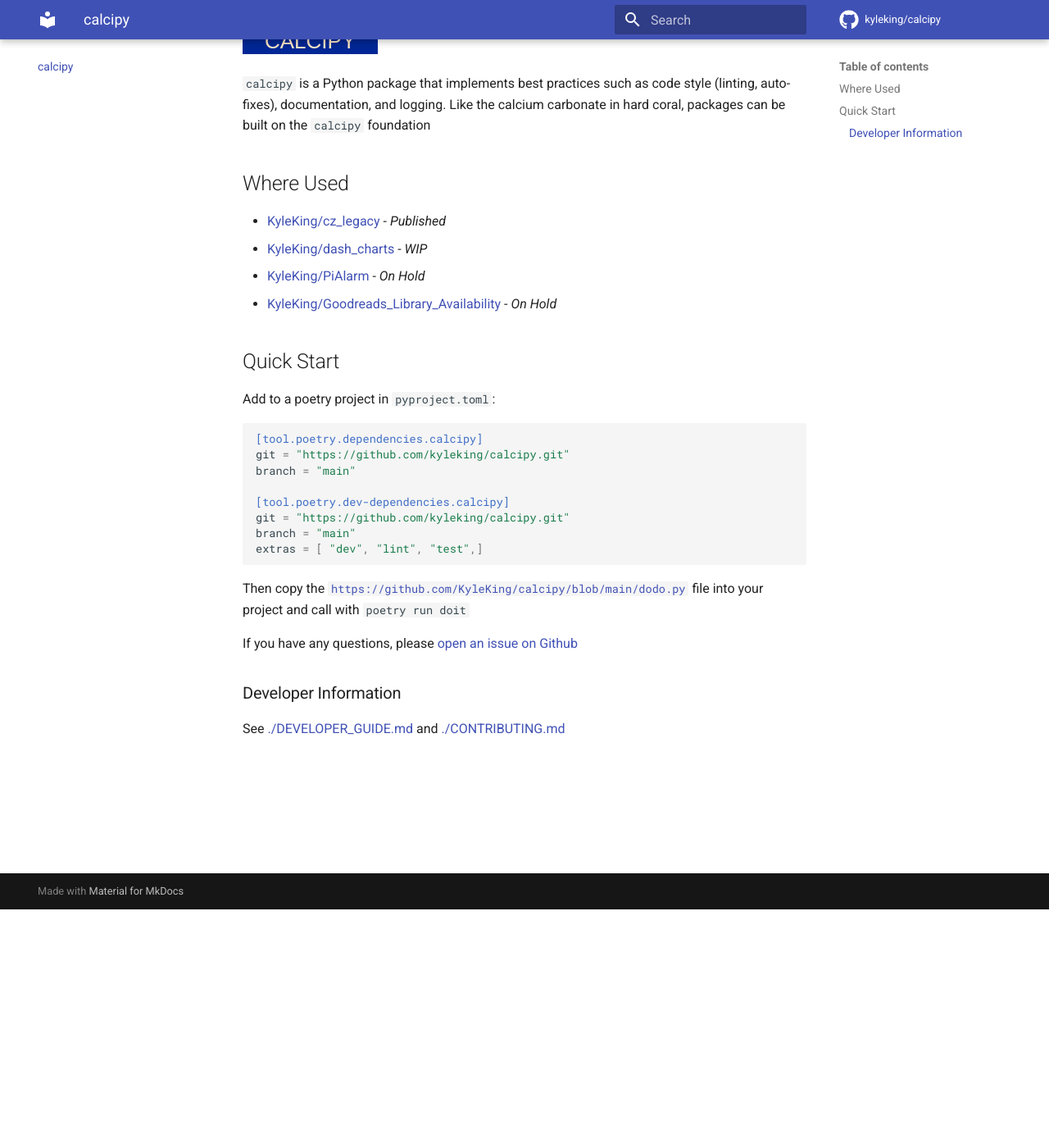
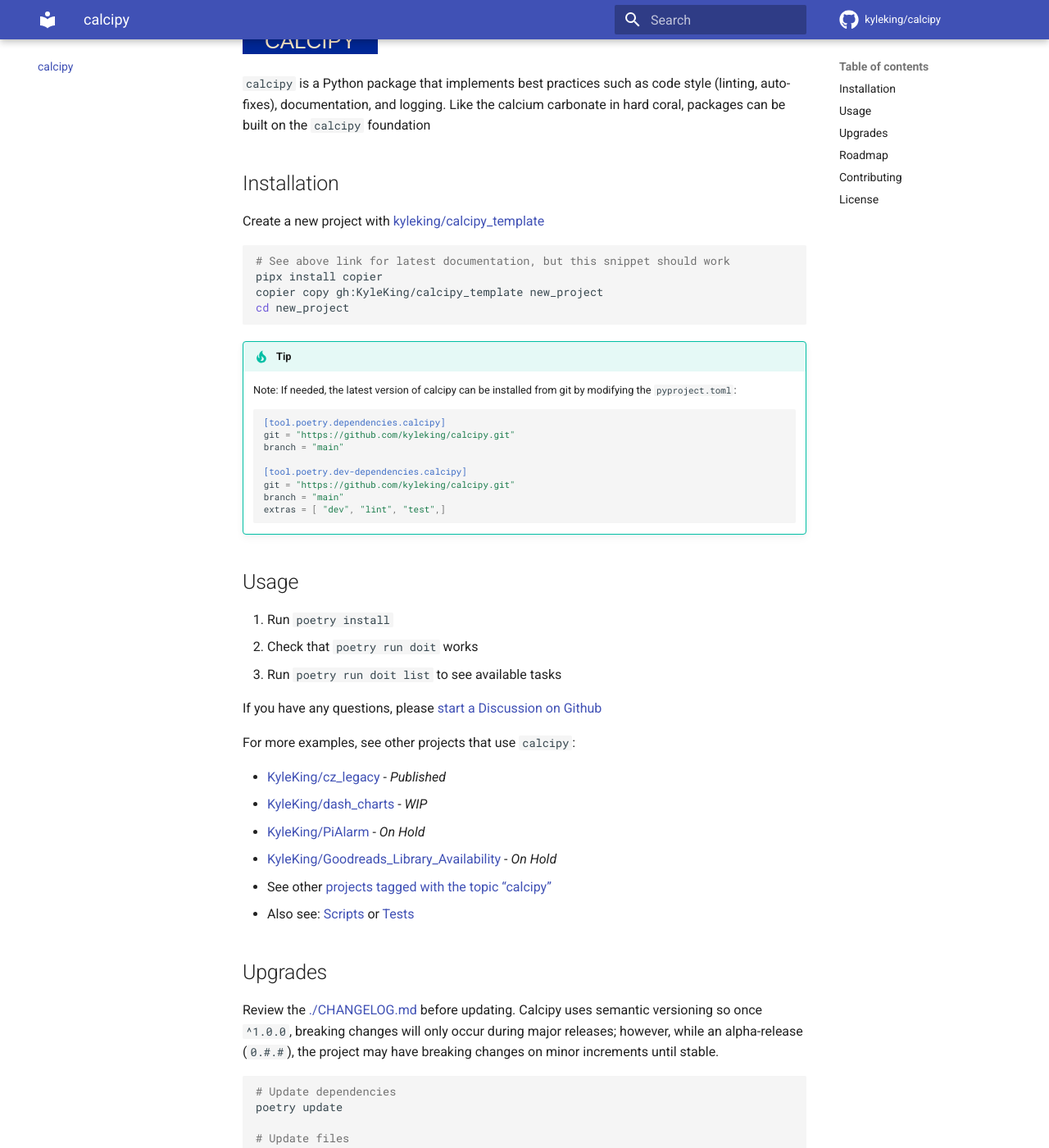
Before and after one commit to KyleKing/calcipy, an MkDocs documentation site: the page built from docs/README.md, in a window 1280 px wide and 1400 px high, scrolled down 291 px. Shown: the whole window at 82% size. Built offline with MkDocs 1.6.1 and Material for MkDocs 9.7.7, drawn with Linux system fonts in a browser that asks for light colours; comment, search, counter and statistics services are not loaded; some of the changed text lies outside the part shown.

Commit message:
docs(#38): improve README

````diff
--- a/docs/README.md
+++ b/docs/README.md
@@ -4,33 +4,76 @@
 
 `calcipy` is a Python package that implements best practices such as code style (linting, auto-fixes), documentation, and logging. Like the calcium carbonate in hard coral, packages can be built on the `calcipy` foundation
 
-## Where Used
+## Installation
+
+Create a new project with [kyleking/calcipy_template](https://github.com/KyleKing/calcipy_template/)
+
+```sh
+# See above link for latest documentation, but this snippet should work
+pipx install copier
+copier copy gh:KyleKing/calcipy_template new_project
+cd new_project
+```
+
+!!! tip
+    Note: If needed, the latest version of calcipy can be installed from git by modifying the `pyproject.toml`:
+
+    ```toml
+    [tool.poetry.dependencies.calcipy]
+    git = "https://github.com/kyleking/calcipy.git"
+    branch = "main"
+
+    [tool.poetry.dev-dependencies.calcipy]
+    git = "https://github.com/kyleking/calcipy.git"
+    branch = "main"
+    extras = [ "dev", "lint", "test",]
+    ```
+
+## Usage
+
+1. Run `poetry install`
+2. Check that `poetry run doit` works
+3. Run `poetry run doit list` to see available tasks
+
+If you have any questions, please [start a Discussion on Github](https://github.com/KyleKing/calcipy/discussions/)
+
+For more examples, see other projects that use `calcipy`:
 
 - [KyleKing/cz_legacy](https://github.com/KyleKing/cz_legacy) - *Published*
 - [KyleKing/dash_charts](https://github.com/KyleKing/dash_charts) - *WIP*
 - [KyleKing/PiAlarm](https://github.com/KyleKing/PiAlarm) - *On Hold*
 - [KyleKing/Goodreads_Library_Availability](https://github.com/KyleKing/Goodreads_Library_Availability) - *On Hold*
+- See other [projects tagged with the topic "calcipy"](https://github.com/topics/calcipy)
+- Also see: [Scripts](https://github.com/kyleking/calcipy/scripts) or [Tests](https://github.com/kyleking/calcipy/tests)
 
-## Quick Start
+## Upgrades
 
-<!-- TODO: Replace with Copier Instructions (#26 / #38) And when calcipy is published to PyPi... -->
-Add to a poetry project in `pyproject.toml`:
+Review the [./CHANGELOG.md](./CHANGELOG.md) before updating. Calcipy uses semantic versioning so once `^1.0.0`, breaking changes will only occur during major releases; however, while an alpha-release (`0.#.#`), the project may have breaking changes on minor increments until stable.
 
-```toml
-[tool.poetry.dependencies.calcipy]
-git = "https://github.com/kyleking/calcipy.git"
-branch = "main"
+```sh
+# Update dependencies
+poetry update
 
-[tool.poetry.dev-dependencies.calcipy]
-git = "https://github.com/kyleking/calcipy.git"
-branch = "main"
-extras = [ "dev", "lint", "test",]
+# Update files
+copier update
 ```
 
-Then copy the [`https://github.com/KyleKing/calcipy/blob/main/dodo.py`](https://github.com/KyleKing/calcipy/blob/main/dodo.py) file into your project and call with `poetry run doit`
+## Roadmap
 
-If you have any questions, please [open an issue on Github](https://github.com/KyleKing/calcipy/issues/new)
+See the `Open Issues` and `Milestones` for current status and [./CODE_TAG_SUMMARY.md](./CODE_TAG_SUMMARY.md) for annotations in the source code.
 
-### Developer Information
+For release history, see the [./CHANGELOG.md](./CHANGELOG.md)
 
-See [./DEVELOPER_GUIDE.md](./DEVELOPER_GUIDE.md) and [./CONTRIBUTING.md](./CONTRIBUTING.md)
+## Contributing
+
+See the Developer Guide, Contribution Guidelines, etc
+
+- [./DEVELOPER_GUIDE.md](./DEVELOPER_GUIDE.md)
+- [./STYLE_GUIDE.md](./STYLE_GUIDE.md)
+- [./CONTRIBUTING.md](./CONTRIBUTING.md)
+- [./CODE_OF_CONDUCT.md](./CODE_OF_CONDUCT.md)
+- [./SECURITY.md](./SECURITY.md)
+
+## License
+
+[LICENSE](https://github.com/kyleking/calcipy/LICENSE)
````
